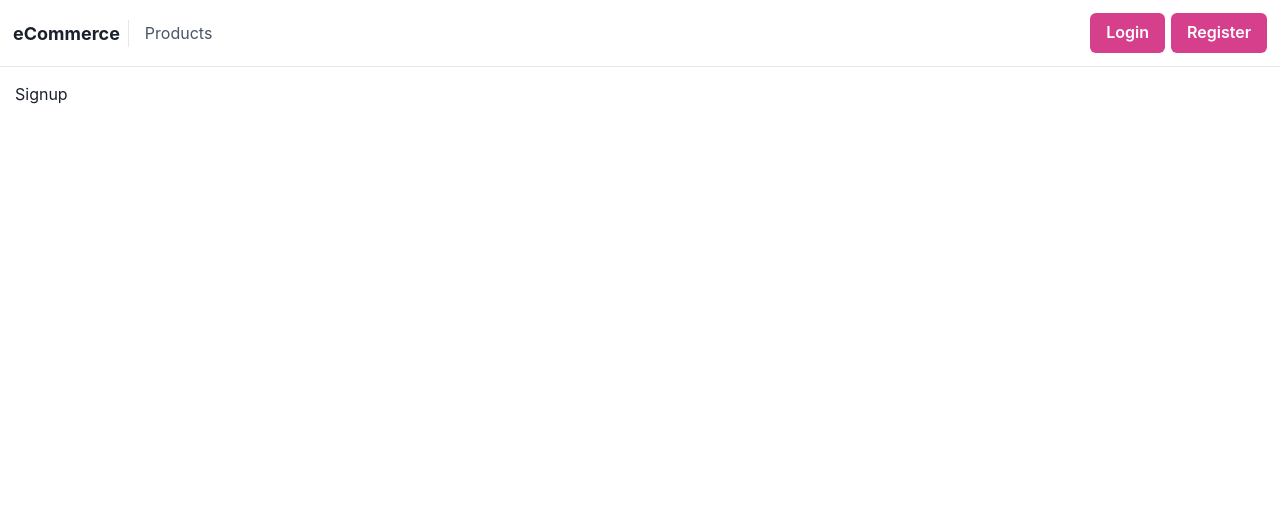
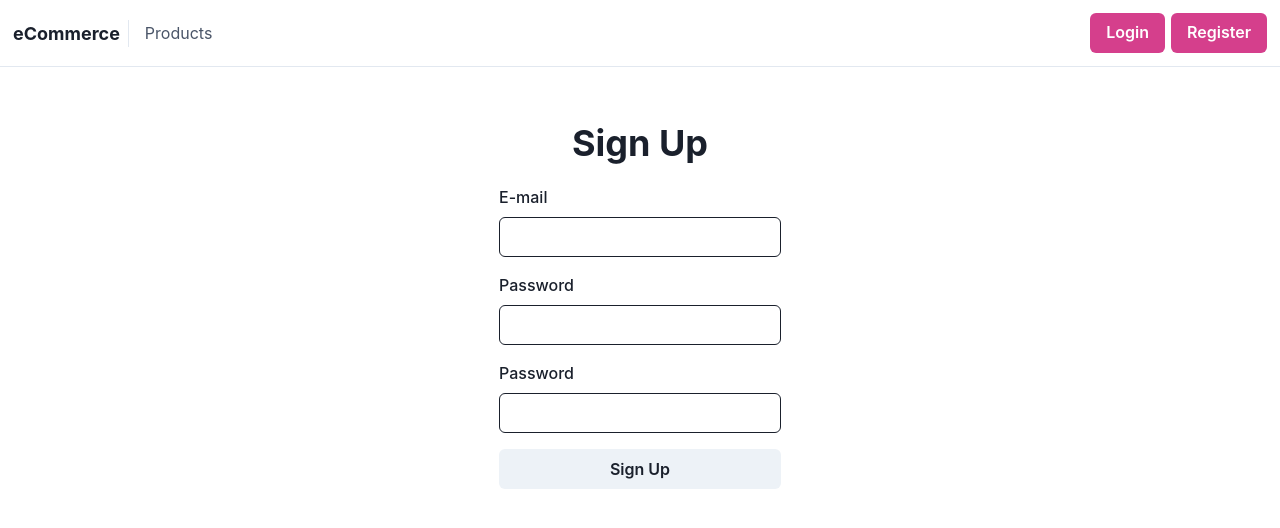
Before and after one commit to ulascan54/fullStack-e-commerce-app, a React (Create React App) app in the folder client/: page /signup in a window 1280 px wide. Shown: the top 528 px of the page. Built offline with nearby package versions, Linux system fonts and the light colour scheme; no server answers.

Commit message:
User Registration Procedures - 1

```diff
--- a/client/package.json
+++ b/client/package.json
@@ -10,6 +10,7 @@
     "@testing-library/react": "^13.4.0",
     "@testing-library/user-event": "^13.5.0",
     "axios": "^1.4.0",
+    "formik": "^2.4.2",
     "framer-motion": "^10.12.21",
     "moment": "^2.29.4",
     "react": "^18.2.0",
@@ -18,7 +19,8 @@
     "react-query": "^3.39.3",
     "react-router-dom": "^6.14.1",
     "react-scripts": "5.0.1",
-    "web-vitals": "^2.1.4"
+    "web-vitals": "^2.1.4",
+    "yup": "^1.2.0"
   },
   "scripts": {
     "start": "react-scripts start",
--- a/client/src/pages/Auth/Signup/index.js
+++ b/client/src/pages/Auth/Signup/index.js
@@ -1,7 +1,79 @@
 import React from "react"
+import {
+  Flex,
+  Button,
+  Input,
+  Heading,
+  FormControl,
+  FormLabel,
+  Box,
+} from "@chakra-ui/react"
+import validationSchema from "./validations"
+import { useFormik } from "formik"
 
 function Signup() {
-  return <div>Signup</div>
+  const formik = useFormik({
+    initialValues: {
+      email: "",
+      password: "",
+      passwordConfirm: "",
+    },
+    validationSchema,
+    onSubmit: async (values, bag) => {
+      console.log(values)
+    },
+  })
+
+  return (
+    <div>
+      <Flex align="center" w="full" justifyContent="center">
+        <Box pt={10}>
+          <Box textAlign="center">
+            <Heading>Sign Up</Heading>
+          </Box>
+          <Box my={5} textAlign="left">
+            <form onSubmit={formik.handleSubmit}>
+              <FormControl>
+                <FormLabel>E-mail</FormLabel>
+                <Input
+                  name="email"
+                  onChange={formik.handleChange}
+                  onBlur={formik.handleBlur}
+                  value={formik.values.email}
+                />
+              </FormControl>
+
+              <FormControl>
+                <FormLabel mt={4}>Password</FormLabel>
+                <Input
+                  name="password"
+                  type="password"
+                  onChange={formik.handleChange}
+                  onBlur={formik.handleBlur}
+                  value={formik.values.password}
+                />
+              </FormControl>
+
+              <FormControl>
+                <FormLabel mt={4}>Password</FormLabel>
+                <Input
+                  name="passwordConfirm"
+                  type="password"
+                  onChange={formik.handleChange}
+                  onBlur={formik.handleBlur}
+                  value={formik.values.passwordConfirm}
+                />
+              </FormControl>
+
+              <Button mt={4} type="submit" w="100%">
+                Sign Up
+              </Button>
+            </form>
+          </Box>
+        </Box>
+      </Flex>
+    </div>
+  )
 }
 
 export default Signup
--- /dev/null
+++ b/client/src/pages/Auth/Signup/validations.js
@@ -0,0 +1,18 @@
+import * as yup from "yup"
+
+const validations = yup.object().shape({
+  email: yup
+    .string()
+    .email("Please enter a valid email address")
+    .required("Email is a required field"),
+  password: yup
+    .string()
+    .min(5, "Password must be at least 5 characters")
+    .required(),
+  passwordConfirm: yup
+    .string()
+    .oneOf([yup.ref("password")], "This field must be same as the password")
+    .required("Password confirmation is a required field"),
+})
+
+export default validations
--- a/client/src/pages/Products/index.js
+++ b/client/src/pages/Products/index.js
@@ -42,7 +42,6 @@
       </Grid>
       <Flex mt="10" justifyContent="center">
         <Button
-          colorScheme="facebook"
           onClick={() => fetchNextPage()}
           isLoading={isFetchingNextPage}
           disabled={!hasNextPage || isFetchingNextPage}
```
Also changed, not shown: 1 other file (tests, documents, lock files or other folders).
